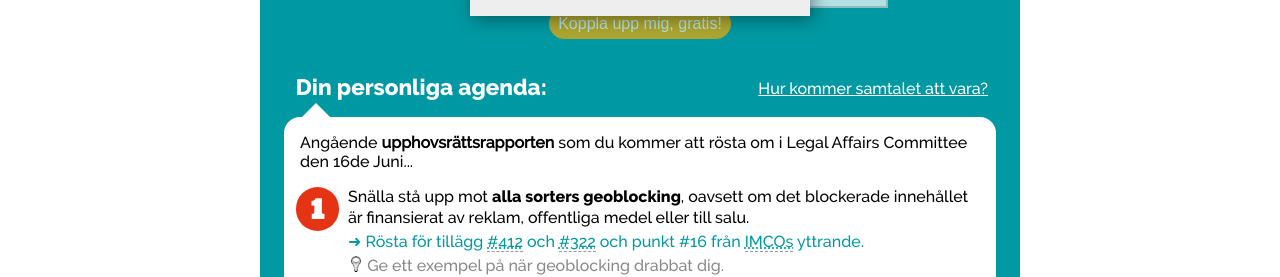
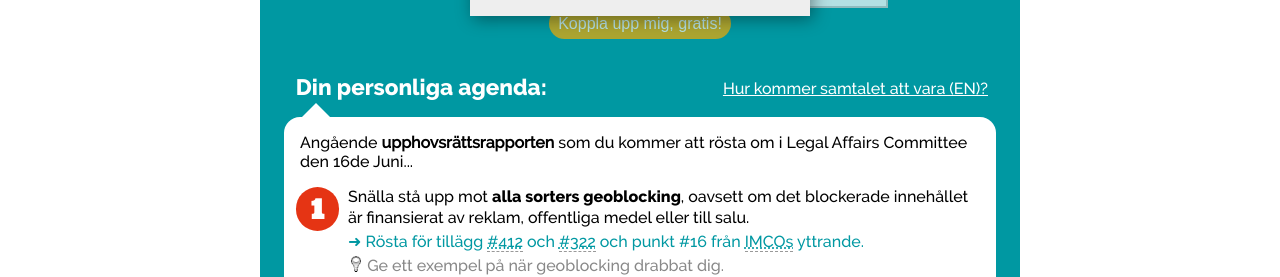
Before and after one commit to Copywrongs-Gang/Copywrongs2, a Jekyll site: the page built from sv/index.html, in a window 1280 px wide and 900 px high, scrolled down 1711 px. Shown: the part 181-458 px from the top of the window. Built offline with Jekyll 4.4.1, drawn with Linux system fonts in a browser that asks for light colours.

Commit message:
added some more translations

```diff
--- a/_data/english.yml
+++ b/_data/english.yml
@@ -114,6 +114,7 @@ call:
     connectme: "Connect me free of charge!"
     thankyou: "Thank you! You should receive a call any second now."
     what: "What will the call be like?"
+    whatlink: "https://wiki.laquadrature.net/How_to_contact_a_MEP#Phone_Call"
     agenda: "Your personal agenda:"
     agendatext: "Regarding the <strong>copyright report</strong> that you will vote on in the Legal Affairs Committee on June 16th..."
 showmore: To show more points here, scroll up and click "I want this"
--- a/_data/french.yml
+++ b/_data/french.yml
@@ -108,12 +108,13 @@ call:
     showother: "Montrer un autre député"
     from: "from"
     memberstate: "an EU member state"
-    missingstate: "EU member states missing from this list have no MEPs on the Legal Affairs Committe. Sorry!"
+    missingstate: "EU member states missing from this list have no MEPs on the Legal Affairs Committee. Sorry!"
     mynumber: "My phone number:"
     other: "Other"
     connectme: "Connect me free of charge!"
     thankyou: "Thank you! You should receive a call any second now."
-    what: "Comment se passera l'appel&nbsp;? (EN)" # FIXME: Le lien pointe sur la page en anglais, il ne semble pas possible de le modifier ici (une version en français est disponible)
+    what: "Comment se passera l'appel&nbsp;? (EN)"
+    whatlink: "https://wiki.laquadrature.net/Comment_contacter_un_d%C3%A9put%C3%A9_europ%C3%A9en#Appel_vocal"
     agenda: "Votre agenda personnel&nbsp;:"
     agendatext: "En ce qui concerne le <strong>rapport sur le droit d'auteur</strong> sur lequel vous allez voter en Commission des Affaires Juridiques le 16 juin..."
 showmore: Pour afficher plus de points ici, faites défiler la page vers le haut et cliquer sur "je la veux"
--- a/_data/german.yml
+++ b/_data/german.yml
@@ -113,7 +113,8 @@ call:
     other: "Andere"
     connectme: "Kostenlos anrufen!"
     thankyou: "Dankeschön! Dein Telefon sollte in wenigen Sekunden klingeln."
-    what: "Wie wird der Anruf ablaufen?"
+    what: "Wie wird der Anruf ablaufen (EN)?"
+    whatlink: "https://wiki.laquadrature.net/How_to_contact_a_MEP#Phone_Call"
     agenda: "Deine persönlichen Gesprächspunkte:"
     agendatext: "Bezüglich des <strong>Urheberrechtsberichts</strong>, der am 16. Juni im Rechtsausschuss abgestimmt wird..."
 showmore: 'Um mehr Punkte anzuzeigen, scrolle nach oben und klicke auf "Ich will das!"'
--- a/_data/swedish.yml
+++ b/_data/swedish.yml
@@ -113,7 +113,8 @@ call:
     other: "Annat"
     connectme: "Koppla upp mig, gratis!"
     thankyou: "Tack! Du borde få ett samtal när som helst nu."
-    what: "Hur kommer samtalet att vara?"
+    what: "Hur kommer samtalet att vara (EN)?"
+    whatlink: "https://wiki.laquadrature.net/How_to_contact_a_MEP#Phone_Call"
     agenda: "Din personliga agenda:"
     agendatext: "Angående <strong>upphovsrättsrapporten</strong> som du kommer att rösta om i Legal Affairs Committee den 16de Juni..."
 showmore: För att visa fler punkter här, skrolla upp och klicka på "Detta vill jag"
--- a/_layouts/default.html
+++ b/_layouts/default.html
@@ -307,7 +307,7 @@
 
 			</form>
 
-			<a id="what" href="https://wiki.laquadrature.net/How_to_contact_a_MEP#Phone_Call" target="_blank">{{ t.call.what }}</a>
+			<a id="what" href="{{ t.call.whatlink }}" target="_blank">{{ t.call.what }}</a>
 
 			<h3>{{ t.call.agenda }}</h3>
 			<ol id="agenda">
```
